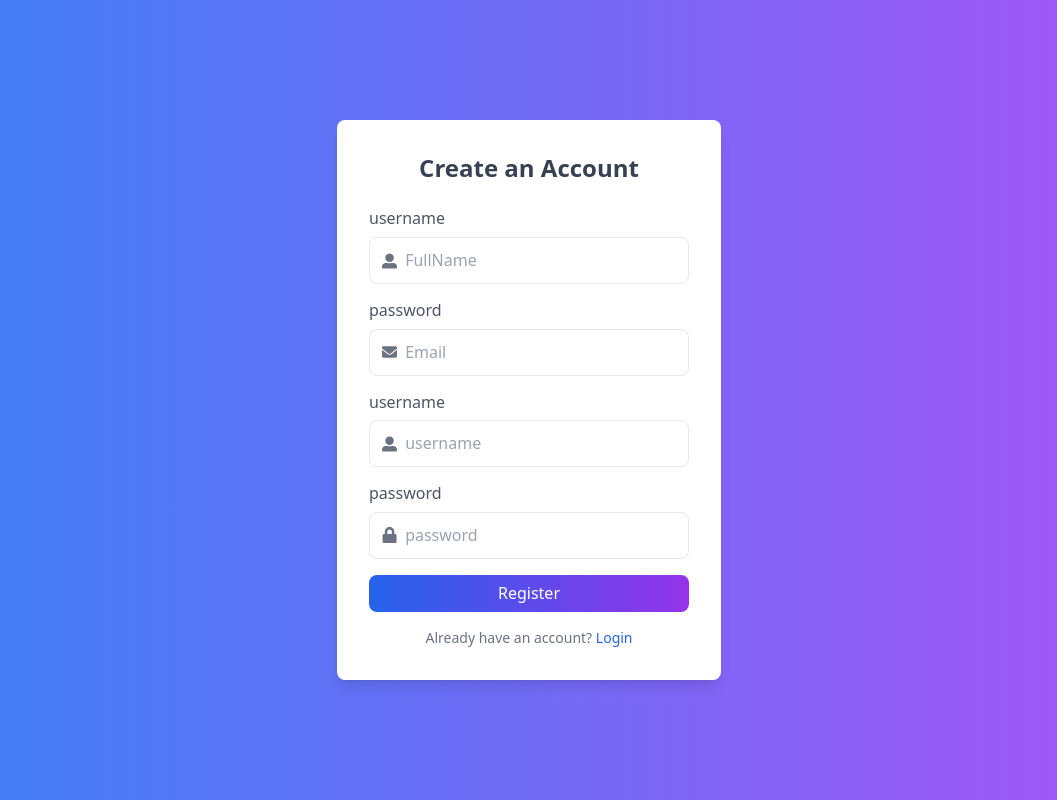
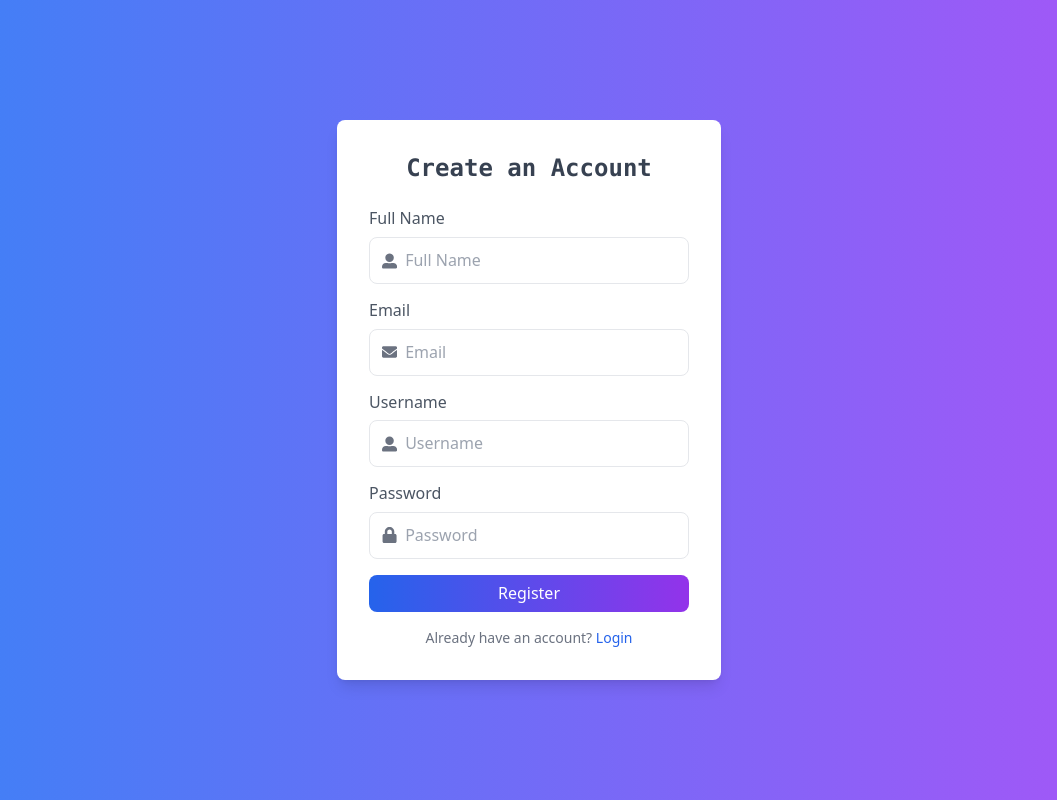
Before and after one commit to gaurab-magar/adminDashboard, a React (Create React App) app: page /register in a window 1280 px wide. Shown: the whole page, without its empty margins (111-1168 px from the left). Built offline with nearby package versions, Linux system fonts and the light colour scheme.

Commit message:
Ui-002 : UI login and register page is functional also now

```diff
--- a/src/Auth/LoginPage.js
+++ b/src/Auth/LoginPage.js
@@ -6,30 +6,56 @@ import { FaUserAlt, FaLock } from "react-icons/fa";
 import { Link } from 'react-router-dom'
 
 const LoginPage = () => {
-  const [formData, setFormData] = useState({ username: "", password: "" });
+  const [formData, setFormData] = useState({
+    username: "",
+    password: ""
+  });
+  const [successMessage, setSuccessMessage] = useState('');
+  const [errorMessage, setErrorMessage] = useState('');
 
   const handleChange = (e) => {
     const { name, value } = e.target;
-    setFormData({ ...formData, [name]: value });
+    setFormData((prevFormData) => ({
+      ...prevFormData,
+      [name]: value
+    }));
   };
 
   const handleSubmit = (e) => {
     e.preventDefault();
+
+    if (!formData.username || !formData.password) {
+      setErrorMessage('All fields are required.');
+      setSuccessMessage('');
+      return;
+     }
     console.log("Login data:", formData);
+
+    setFormData({
+      username: "",
+      password: ""
+    })
+
+    setErrorMessage('');
+    setSuccessMessage('your data has been sent succcessfully');
   };
 
   return (
     <FormWrapper title='Welcome Back'>
       <form onSubmit={handleSubmit}>
-        <InputField type='text' placeholder='Enter Your username' onChange={handleChange} name='username' label='username' Icon={FaUserAlt} />
-        <InputField type='password' placeholder='Enter Your password' onChange={handleChange} name='password' label='password' Icon={FaLock} />
-        <Button className="w-full bg-gradient-to-r from-blue-600 to-purple-600 text-white">
+        <InputField type='text' placeholder='Enter Your username' onChange={handleChange} name='username' label='username' Icon={FaUserAlt} value={formData.username} />
+        <InputField type='password' placeholder='Enter Your password' onChange={handleChange} name='password' label='password' Icon={FaLock} value={formData.password} />
+        {errorMessage && (
+          <p className="text-red-500 text-sm mb-4">{errorMessage}</p>
+        )}
+        <Button type='submit' className="w-full bg-gradient-to-r from-blue-600 to-purple-600 text-white">
           Login
         </Button>
       </form>
         <p className="text-center text-gray-500 text-sm mt-4">
           Don't have an account? <Link to='/register' className="text-blue-600 hover:underline">Sign Up</Link>
         </p>
+        {setSuccessMessage && <p className='text-green-400 text-sm font'>{successMessage}</p>}
     </FormWrapper>
   )
 }
--- a/src/Auth/Register.js
+++ b/src/Auth/Register.js
@@ -1,38 +1,106 @@
-import React, { useState } from 'react'
+import React, { useState } from 'react';
 import { Link } from 'react-router-dom';
-import { FaUserAlt, FaEnvelope, FaLock } from "react-icons/fa";
+import { FaUserAlt, FaEnvelope, FaLock } from 'react-icons/fa';
 import FormWrapper from '../components/shared/FormWrapper';
 import InputField from '../components/shared/InputField';
 import Button from '../components/shared/Button';
 
 const Register = () => {
-  const [formData, setFormData] = useState({ username: "", password: "" });
+  const [formData, setFormData] = useState({
+    fullname: '',
+    email: '',
+    username: '',
+    password: '',
+  });
+
+  const [errorMessage , setErrorMessage] = useState('');
+  const [successMessage , setSuccessMessage] = useState('');
 
   const handleChange = (e) => {
     const { name, value } = e.target;
-    setFormData({ ...formData, [name]: value });
+    setFormData((prevData) => ({
+      ...prevData,
+      [name]: value,
+    }));
   };
 
   const handleSubmit = (e) => {
     e.preventDefault();
-    console.log("Login data:", formData);
+
+    if (!formData.fullname || !formData.email || !formData.username || !formData.password) {
+      setErrorMessage('Please fill all fields');
+      setSuccessMessage('')
+      return;
+    }
+    console.log('Register data:', formData);
+    setErrorMessage('')
+    setSuccessMessage('Registration successfully');
+    setFormData({
+      fullname: '',
+      email: '',
+      username: '',
+      password: '',
+      });
   };
+
   return (
-    <FormWrapper title='Create an Account'>
+    <FormWrapper title="Create an Account">
       <form onSubmit={handleSubmit}>
-        <InputField type='text' placeholder='FullName' onChange={handleChange} name='username' label='username' Icon={FaUserAlt} />
-        <InputField type='password' placeholder='Email' onChange={handleChange} name='password' label='password' Icon={FaEnvelope} />
-        <InputField type='text' placeholder='username' onChange={handleChange} name='username' label='username' Icon={FaUserAlt} />
-        <InputField type='password' placeholder='password' onChange={handleChange} name='password' label='password' Icon={FaLock} />
-        <Button className="w-full bg-gradient-to-r from-blue-600 to-purple-600 text-white">
+        <InputField
+          type="text"
+          placeholder="Full Name"
+          onChange={handleChange}
+          name="fullname"
+          label="Full Name"
+          Icon={FaUserAlt}
+          value={formData.fullname}
+        />
+        <InputField
+          type="email"
+          placeholder="Email"
+          onChange={handleChange}
+          name="email"
+          label="Email"
+          Icon={FaEnvelope}
+          value={formData.email}
+        />
+        <InputField
+          type="text"
+          placeholder="Username"
+          onChange={handleChange}
+          name="username"
+          label="Username"
+          Icon={FaUserAlt}
+          value={formData.username}
+        />
+        <InputField
+          type="password"
+          placeholder="Password"
+          onChange={handleChange}
+          name="password"
+          label="Password"
+          Icon={FaLock}
+          value={formData.password}
+        />
+        {errorMessage && (
+          <p className="text-red-500 text-sm mb-4">{errorMessage}</p>
+        )}
+        <Button
+          type="submit"
+          className="w-full bg-gradient-to-r from-blue-600 to-purple-600 text-white"
+        >
           Register
         </Button>
       </form>
       <p className="text-center text-gray-500 text-sm mt-4">
-          Already have an account? <Link to='/login' className="text-blue-600 hover:underline">Login</Link>
-        </p>
+        Already have an account?{' '}
+        <Link to="/login" className="text-blue-600 hover:underline">
+          Login
+        </Link>
+      </p>
+      {setSuccessMessage && <p className='text-green-400 text-sm font'>{successMessage}</p>}
     </FormWrapper>
-  )
-}
+  );
+};
 
-export default Register
+export default Register;
--- a/src/components/shared/FormWrapper.js
+++ b/src/components/shared/FormWrapper.js
@@ -3,8 +3,8 @@ import React from 'react'
 const FormWrapper = ({title,children}) => {
   return (
     <div className="min-h-screen flex items-center justify-center bg-gradient-to-r from-blue-500 to-purple-500">
-        <div className="bg-white p-8 rounded-lg shadow-lg w-full max-w-sm">
-            <h2 className="text-2xl font-bold text-center text-gray-700 mb-6">{title}</h2>
+        <div className="bg-white p-8 rounded-lg shadow-lg w-10/12 md:w-full max-w-sm">
+            <h2 className="text-2xl font-bold text-center text-gray-700 mb-6 font-mono">{title}</h2>
             {children}
         </div>
     </div>
--- a/src/components/shared/InputField.js
+++ b/src/components/shared/InputField.js
@@ -1,12 +1,12 @@
 import React from 'react'
 
-const InputField = ({type= 'text' ,placeholder  , value , onChange, Icon , label}) => {
+const InputField = ({type ,placeholder , name  , value , onChange, Icon , label}) => {
   return (
     <div className='mb-4'>
         {label && <label className='mb-2 block text-gray-600 font-medium'>{label}</label>}
         <div className="flex items-center border rounded-lg px-3 py-2">
             {Icon && <Icon className='text-gray-500' />}
-            <input placeholder={placeholder} type={type} value={value} onChange={onChange} className='w-full px-2 py-1 text-gray-700 outline-none border-none' />
+            <input placeholder={placeholder} type={type} value={value} name={name} onChange={onChange} className='w-full px-2 py-1 text-gray-700 outline-none border-none' />
         </div>
     </div>
   )
```
